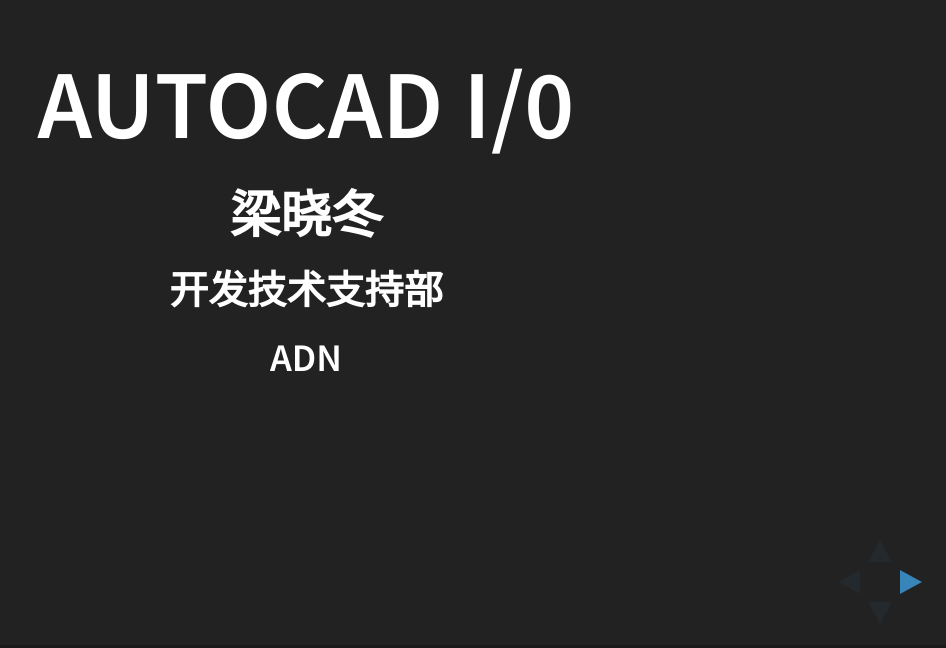
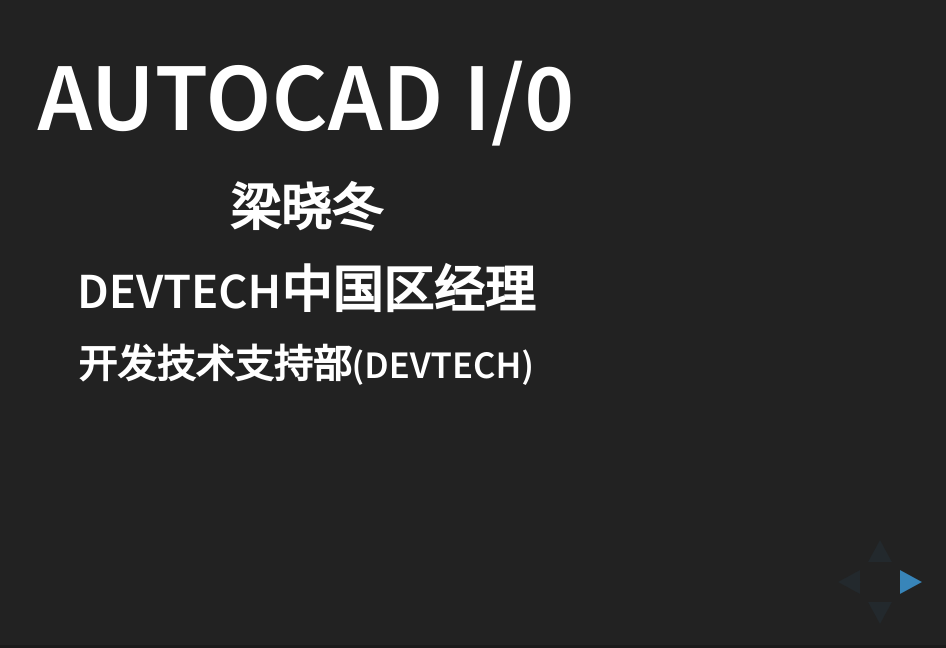
Before and after one commit to xiaodongliang/AutoCADIO_Slides_CHS, a website: page index.html in a window 1280 px wide. Shown: the part 152-800 px from the top of the page, without its empty margins (334-1280 px from the left). Drawn offline with Linux system fonts and the light colour scheme.

Commit message:
update slide

```diff
--- a/index.html
+++ b/index.html
@@ -43,10 +43,12 @@
 				<section>
 					<h1>AutoCAD I/0</h1>
 					<P></P>
+					<P></P>
 					<h3>梁晓冬</h3>
 					<P></P>
-					<h5>开发技术支持部</h5>
-					<h5>ADN</h5>
+					<h3>DevTech中国区经理</h3>
+					<P></P>
+					<h5>开发技术支持部(DevTech)</h5>
 				</section>
 
 				<section>
```
